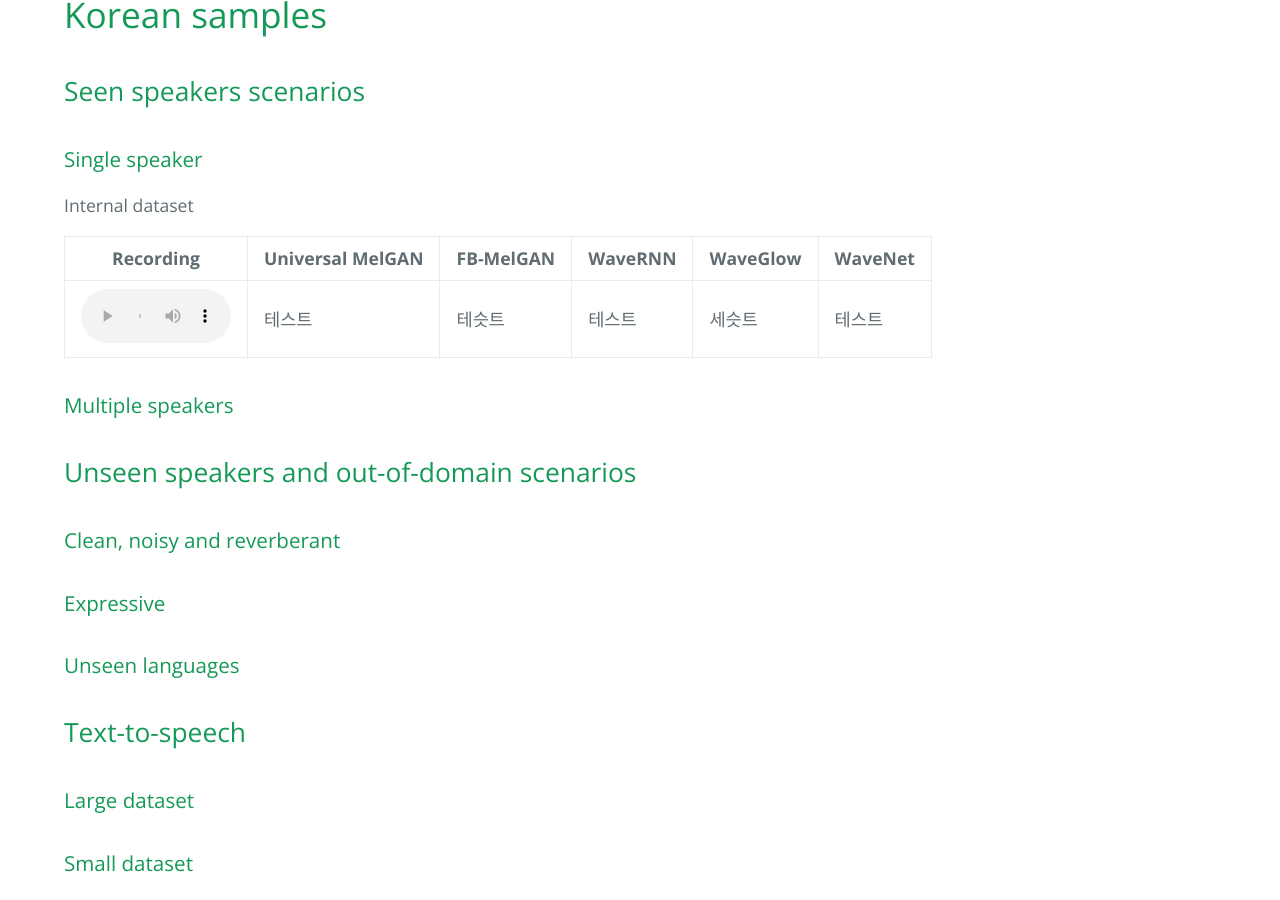
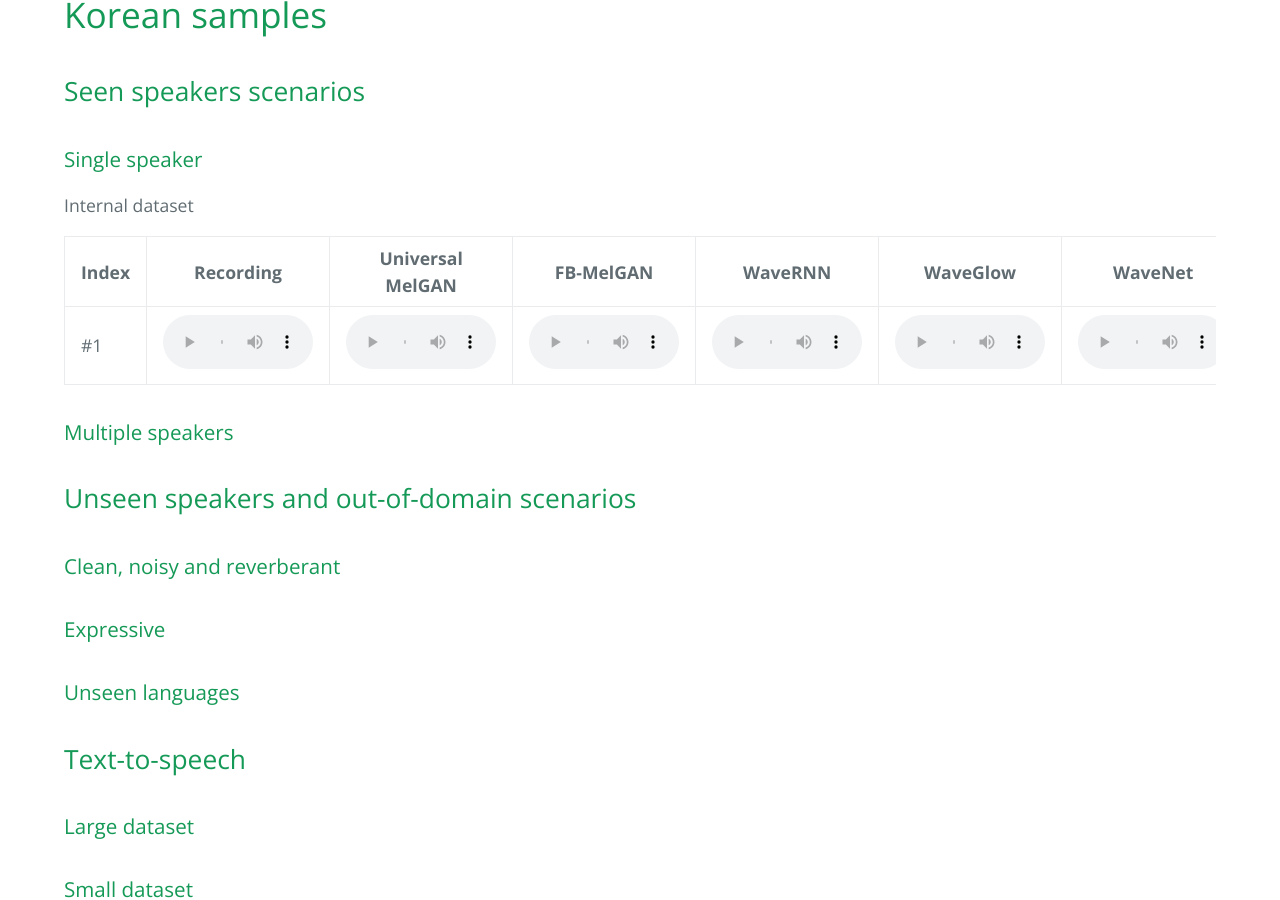
Before and after one commit to kallavinka8045/icassp2021, a Jekyll site: the page built from index.md, in a window 1280 px wide and 900 px high, scrolled down 1600 px. Built offline with Jekyll 4.4.1, drawn with Linux system fonts in a browser that asks for light colours; our own code applies the rules of GitHub Pages for plain Markdown files.

Commit message:
Update index.md

```diff
--- a/index.md
+++ b/index.md
@@ -14,9 +14,9 @@ In this paper, we propose Universal MelGAN: a robust waveform generation model f
 ### Single speaker
 Internal dataset
 
-|Recording|Universal MelGAN|FB-MelGAN|WaveRNN|WaveGlow|WaveNet|
-|---------|----------------|---------|-------|--------|-------|
-|<audio controls style="width: 150px;"><source src="wav_for_mos/eng/wavernn/eng_seen_single/LJ021-0045.wav" type="audio/wav"></audio>|테스트|테슷트|테스트|세슷트|테스트|
+|Index|Recording|Universal MelGAN|FB-MelGAN|WaveRNN|WaveGlow|WaveNet|
+|-----|---------|----------------|---------|-------|--------|-------|
+|#1|<audio controls style="width: 150px;"><source src="wav_for_mos/eng/wavernn/eng_seen_single/LJ021-0045.wav" type="audio/wav"></audio>|<audio controls style="width: 150px;"><source src="wav_for_mos/eng/wavernn/eng_seen_single/LJ021-0045.wav" type="audio/wav"></audio>|<audio controls style="width: 150px;"><source src="wav_for_mos/eng/wavernn/eng_seen_single/LJ021-0045.wav" type="audio/wav"></audio>|<audio controls style="width: 150px;"><source src="wav_for_mos/eng/wavernn/eng_seen_single/LJ021-0045.wav" type="audio/wav"></audio>|<audio controls style="width: 150px;"><source src="wav_for_mos/eng/wavernn/eng_seen_single/LJ021-0045.wav" type="audio/wav"></audio>|<audio controls style="width: 150px;"><source src="wav_for_mos/eng/wavernn/eng_seen_single/LJ021-0045.wav" type="audio/wav"></audio>|
 
 
 ### Multiple speakers
```
